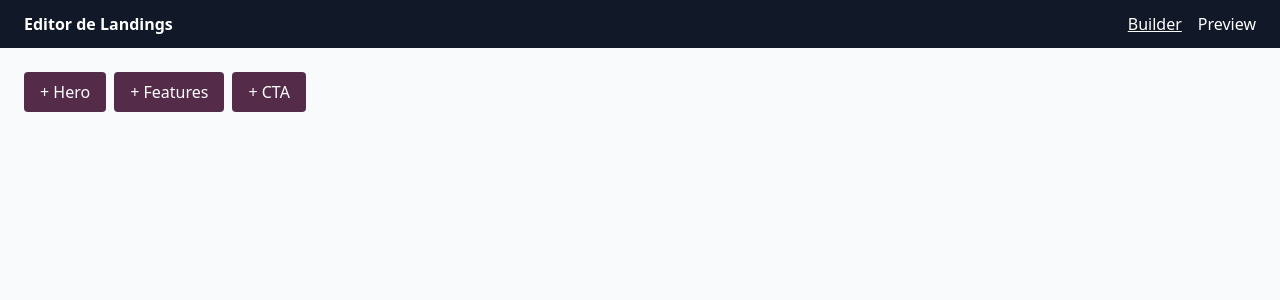
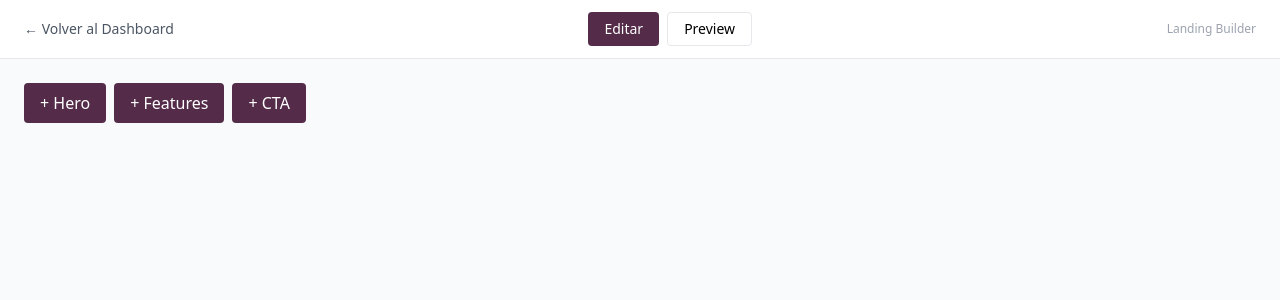
Before and after one commit to lzambranoa/saas-whastapp-landing, an Angular app: page /dashboard/home in a window 1280 px wide. Both pictures are taken after a click on the button "+ Nueva Landing". Shown: the top 300 px of the page. Built offline with nearby package versions, Linux system fonts and the light colour scheme.

Commit message:
Se realiza ajuste de navbar-builder

```diff
--- a/src/app/landing-builder/components/builder-navbar/builder-navbar/builder-navbar.html
+++ b/src/app/landing-builder/components/builder-navbar/builder-navbar/builder-navbar.html
@@ -1,23 +1,37 @@
-<nav class="flex items-center justify-between px-6 py-3 bg-gray-900 text-white">
-  <div class="font-semibold">
-    Editor de Landings
+<nav class="flex items-center justify-between px-6 py-3 border-b bg-white">
+  <!-- LEFT -->
+  <button
+    class="text-sm text-gray-600 hover:text-black"
+    (click)="goBack()"
+  >
+    ← Volver al Dashboard
+  </button>
+
+  <!-- CENTER -->
+  <div class="flex gap-2">
+    <button
+      class="px-4 py-1.5 rounded text-sm"
+      [class.bg-primary]="!isPreview"
+      [class.text-white]="!isPreview"
+      [class.border]="isPreview"
+      (click)="goEdit()"
+    >
+      Editar
+    </button>
+
+    <button
+      class="px-4 py-1.5 rounded text-sm"
+      [class.bg-primary]="isPreview"
+      [class.text-white]="isPreview"
+      [class.border]="!isPreview"
+      (click)="goPreview()"
+    >
+      Preview
+    </button>
   </div>
 
-  <div class="flex gap-4">
-    <a
-      [routerLink]="['/builder', landingId()]"
-      routerLinkActive="underline"
-      class="hover:opacity-80"
-    >
-      Builder
-    </a>
-
-    <a
-      [routerLink]="['/builder', landingId(), '/preview']"
-      routerLinkActive="underline"
-      class="hover:opacity-80"
-    >
-      Preview
-    </a>
+  <!-- RIGHT -->
+  <div class="text-xs text-gray-400">
+    Landing Builder
   </div>
 </nav>
--- a/src/app/landing-builder/components/builder-navbar/builder-navbar/builder-navbar.ts
+++ b/src/app/landing-builder/components/builder-navbar/builder-navbar/builder-navbar.ts
@@ -1,17 +1,30 @@
-import { Component, computed, inject } from '@angular/core';
-import { ActivatedRoute, RouterModule } from '@angular/router';
+import { Component, inject } from '@angular/core';
+import { ActivatedRoute, Router } from '@angular/router';
 
 @Component({
   selector: 'app-builder-navbar',
-  imports: [RouterModule],
+  imports: [],
   templateUrl: './builder-navbar.html',
   styleUrl: './builder-navbar.css',
 })
 export class BuilderNavbar {
 
   private route = inject(ActivatedRoute);
+  private router = inject(Router);
 
-  landingId = computed(() =>
-    this.route.snapshot.paramMap.get('id')
-  );
+   get isPreview(): boolean {
+    return this.router.url.includes('/preview');
+  }
+
+  goEdit() {
+    this.router.navigate(['../'], { relativeTo: this.route });
+  }
+
+  goPreview() {
+    this.router.navigate(['preview'], { relativeTo: this.route });
+  }
+
+  goBack() {
+    this.router.navigate(['/dashboard/home']);
+  }
 }
--- a/src/app/landing-builder/pages/preview/preview.page.html
+++ b/src/app/landing-builder/pages/preview/preview.page.html
@@ -1,10 +1,9 @@
 <app-builder-navbar />
 <div class="min-h-screen bg-white">
 
-    <div class="space-y-16">
-        <h1>Preview Page </h1>
+  @if (landings.activeLanding()) {
 
-      @for (section of render.sections(); track section.id) {
+    @for (section of landings.activeLanding()!.sections; track section.id) {
 
       @switch (section.type) {
 
@@ -38,6 +37,10 @@
 
     }
 
-    </div>
+  } @else {
+    <p class="p-10 text-center text-gray-500">
+      Landing no encontrada
+    </p>
+  }
 
 </div>
--- a/src/app/landing-builder/pages/preview/preview.page.ts
+++ b/src/app/landing-builder/pages/preview/preview.page.ts
@@ -1,11 +1,11 @@
 import { Component, inject, OnInit } from '@angular/core';
 import { ActivatedRoute } from '@angular/router';
 
-import { RenderService } from '../../services/render.service';
 
 import { HeroSection } from '../../components/hero-section/hero-section';
 import { FeaturesSection } from '../../components/features-section/features-section';
 import { CtaSection } from '../../components/cta-section/cta-section';
+import { LandingsServices } from '../../services/landings.service';
 import { BuilderNavbar } from "../../components/builder-navbar/builder-navbar/builder-navbar";
 
 @Component({
@@ -22,12 +22,13 @@ import { BuilderNavbar } from "../../components/builder-navbar/builder-navbar/bu
 export class PreviewPage implements OnInit {
 
   private route = inject(ActivatedRoute);
-  render = inject(RenderService);
+  landings = inject(LandingsServices);
 
   ngOnInit(): void {
     const id = this.route.snapshot.paramMap.get('id');
     if (!id) return;
 
-    this.render.loadLanding(id);
+    // 🔑 misma landing, misma fuente de verdad
+    this.landings.select(id);
   }
 }
```
Lines whose indentation alone changed are shown as unchanged.
